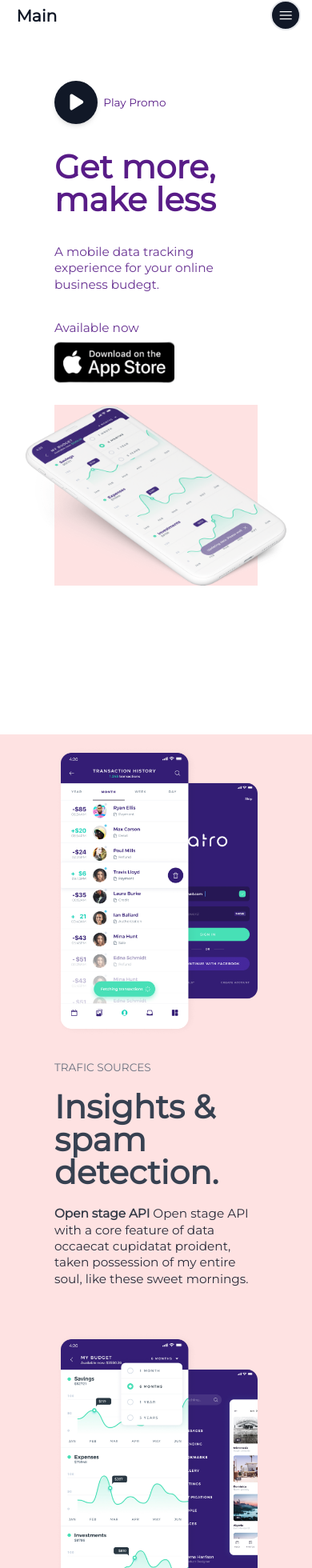
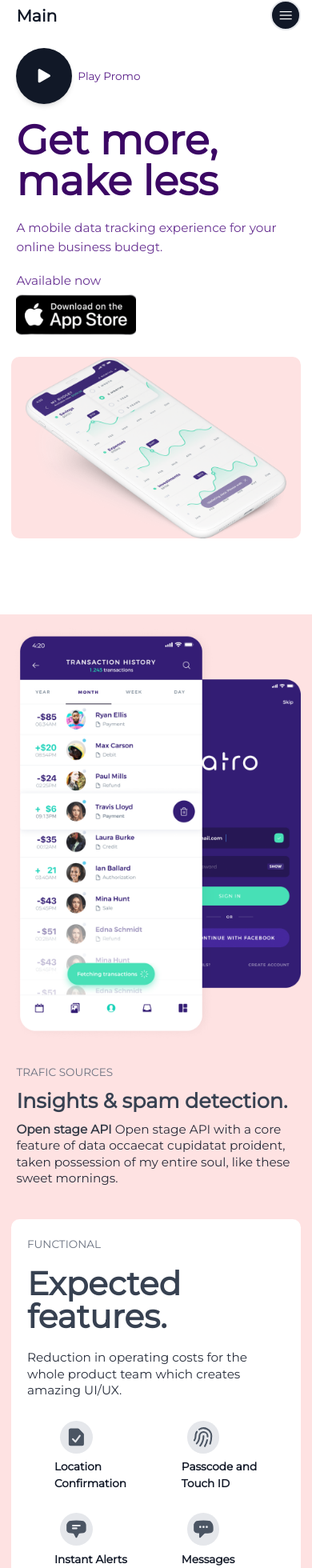
Before and after one commit to Syed-Jameel/main-landing-page-tailwind, a Next.js app: page / in a window 390 px wide. Shown: the part 8-1968 px from the top of the page at 80% size. Built offline with nearby package versions, Linux system fonts and the light colour scheme.

Commit message:
mobile responsive and accordion added

```diff
--- a/src/app/globals.css
+++ b/src/app/globals.css
@@ -15,6 +15,7 @@ body {
     max-width: 100vw;
     overflow-x: hidden;
     /* user-select: none; */
+    /* font-family: -apple-system, BlinkMacSystemFont, "Segoe UI", Roboto, Helvetica, Arial, sans-serif, "Apple Color Emoji", "Segoe UI Emoji", "Segoe UI Symbol"; */
 
 }
 
--- a/src/app/page.js
+++ b/src/app/page.js
@@ -8,6 +8,7 @@ import productsImage from "../../public/products.png"
 import ExpectedFeatures from "@/components/ExpectedFeatures";
 import Leads from "@/components/Leads";
 import Pricing from "@/components/Pricing";
+import FAQ from "@/components/FAQ";
 
 export default function Home() {
   const transactionTextContent = {
@@ -16,17 +17,17 @@ export default function Home() {
     remainingParaText: "Open stage API with a core feature of data occaecat cupidatat proident, taken possession of my entire soul, like these sweet mornings.",
   }
 
-  const budgetTextContent = {
-    mainHeading: "Stage reporting with 50K+ queries.",
-    boldParaText: "Open stage API",
-    remainingParaText: "with a core feature of data occaecat cupidatat proident, taken possession of my entire soul, like these sweet mornings.",
-  }
+  // const budgetTextContent = {
+  //   mainHeading: "Stage reporting with 50K+ queries.",
+  //   boldParaText: "Open stage API",
+  //   remainingParaText: "with a core feature of data occaecat cupidatat proident, taken possession of my entire soul, like these sweet mornings.",
+  // }
 
-  const productsTextContent = {
-    mainHeading: "Fast matching with content delivery.",
-    boldParaText: "Open stage API",
-    remainingParaText: "with a core feature of data occaecat cupidatat proident, taken possession of my entire soul, like these sweet mornings.",
-  }
+  // const productsTextContent = {
+  //   mainHeading: "Fast matching with content delivery.",
+  //   boldParaText: "Open stage API",
+  //   remainingParaText: "with a core feature of data occaecat cupidatat proident, taken possession of my entire soul, like these sweet mornings.",
+  // }
 
   return (
     <main className="p-0 min-h-screen">
@@ -35,14 +36,18 @@ export default function Home() {
       <Hero />
       <div className="bg-red-100">
         <TraficSources textContent={transactionTextContent} image={transactionImage} />
-        <TraficSources textContent={budgetTextContent} image={budgetImage} />
-        <TraficSources textContent={productsTextContent} image={productsImage} />
+        {/* <TraficSources textContent={budgetTextContent} image={budgetImage} />
+        <TraficSources textContent={productsTextContent} image={productsImage} /> */}
         <ExpectedFeatures />
         <Leads />
       </div>
       <div className="bg-indigo-900">
         <Pricing />
       </div>
+      <div className="bg-indigo-950">
+        <FAQ />
+      </div>
+
 
 
       <ScrollToTopButton />
--- a/src/components/ExpectedFeatures.js
+++ b/src/components/ExpectedFeatures.js
@@ -6,12 +6,12 @@ export default function ExpectedFeatures() {
     return (
         <div className="">
             <div className="mx-auto max-w-2xl mt-12 sm:mt-2 px-4 py-0 sm:px-6 sm:py-6 lg:max-w-7xl lg:px-8">
-                <div className="bg-white rounded-xl sm:py-20 grid grid-cols-1 lg:grid-cols-5 gap-4">
+                <div className="bg-white  rounded-xl py-6 sm:py-20 grid grid-cols-1 lg:grid-cols-5 gap-y-6 sm:gap-x-4">
 
 
                     {/* Left section */}
                     <div className="col-span-2 bg-gray-0">
-                        <div className=" px-16 flex flex-col justify-center items-start space-y-6 ">
+                        <div className=" px-6 sm:px-16 flex flex-col justify-center items-start space-y-6 ">
                             <h3 className="text-gray-500 uppercase font-medium">functional</h3>
 
                             <h1 className="text-gray-700 text-5xl font-bold pr-24">
@@ -25,30 +25,30 @@ export default function ExpectedFeatures() {
                     </div>
 
                     {/* Right section */}
-                    <div className="col-span-3 ms-14 px-16 bg-gray-0 border-l-2 border-gray-200">
-                        <div className="flex flex-wrap justify-between gap-x-24 gap-y-16">
+                    <div className="col-span-3 ms-0 sm:ms-14 px-16  bg-gray-0  sm:border-l-2 sm:border-gray-200">
+                        <div className="flex flex-wrap justify-between sm:gap-x-24 gap-y-6 sm:gap-y-16">
                             <div>
-                                <DocumentCheckIcon className='w-12 h-12 text-gray-700 bg-gray-300 p-2 rounded-full' />
+                                <DocumentCheckIcon className='w-12 h-12 m-2 text-gray-600 bg-gray-200 p-2 rounded-full' />
                                 <p className='text-gray-900 font-bold w-20 '>Location Confirmation</p>
                             </div>
                             <div>
-                                <FingerPrintIcon className='w-12 h-12 text-gray-700 bg-gray-300 p-2 rounded-full' />
+                                <FingerPrintIcon className='w-12 h-12 m-2 text-gray-600 bg-gray-200 p-2 rounded-full' />
                                 <p className='text-gray-900 font-bold w-28'>Passcode and Touch ID</p>
                             </div>
                             <div>
-                                <ChatBubbleBottomCenterTextIcon className='w-12 h-12 text-gray-700 bg-gray-300 p-2 rounded-full' />
+                                <ChatBubbleBottomCenterTextIcon className='w-12 h-12 m-2 text-gray-600 bg-gray-200 p-2 rounded-full' />
                                 <p className='text-gray-900 font-bold w-28'>Instant Alerts</p>
                             </div>
                             <div>
-                                <ChatBubbleLeftEllipsisIcon className='w-12 h-12 text-gray-700 bg-gray-300 p-2 rounded-full' />
+                                <ChatBubbleLeftEllipsisIcon className='w-12 h-12 m-2 text-gray-600 bg-gray-200 p-2 rounded-full' />
                                 <p className='text-gray-900 font-bold w-28'>Messages Editing</p>
                             </div>
                             <div>
-                                <ArrowTrendingUpIcon className='w-12 h-12 text-gray-700 bg-gray-300 p-2 rounded-full' />
+                                <ArrowTrendingUpIcon className='w-12 h-12 m-2  text-gray-600 bg-gray-200 p-2 rounded-full' />
                                 <p className='text-gray-900 font-bold w-28'>Data Tracking</p>
                             </div>
                             <div>
-                                <CircleStackIcon className='w-12 h-12 text-gray-700 bg-gray-300 p-2 rounded-full' />
+                                <CircleStackIcon className='w-12 h-12 m-2 text-gray-600 bg-gray-200 p-2 rounded-full' />
                                 <p className='text-gray-900 font-bold w-28'>Additional Storage</p>
                             </div>
                         </div>
--- /dev/null
+++ b/src/components/FAQ.js
@@ -0,0 +1,70 @@
+"use client"
+import React, { useState } from 'react'
+import FaqAccordion from './FaqAccordion'
+
+const accordionData = [
+    {
+        id: 1,
+        title: "How does the 14-day trial work?",
+        description: "When our team provides design and digital marketing. Applied arts can include industrial design, graphic design, fashion design. The app provides design and digital marketing.",
+    },
+    {
+        id: 2,
+        title: "How do I pay for your service?",
+        description:
+            "When our team provides design and digital marketing. Applied arts can include industrial design, graphic design, fashion design. The app provides design and digital marketing.",
+    },
+    {
+        id: 3,
+        title: "How can I cancel my subscription?",
+        description:
+            "When our team provides design and digital marketing. Applied arts can include industrial design, graphic design, fashion design. The app provides design and digital marketing.",
+    },
+    {
+        id: 4,
+        title: "Can I recover an expired account?",
+        description:
+            "When our team provides design and digital marketing. Applied arts can include industrial design, graphic design, fashion design. The app provides design and digital marketing.",
+    },
+];
+
+
+export default function FAQ() {
+    const [activeId, setActiveId] = useState(null);
+
+
+    return (
+        <div className="">
+            <div className="mx-auto max-w-2xl mt-0 sm:mt-0 px-4 py-0 sm:px-6 sm:py-6 lg:max-w-7xl lg:px-8">
+                <div className="px-2 py-8 sm:py-10 grid grid-cols-1 lg:grid-cols-5 gap-y-6 sm:gap-x-4">
+
+                    {/* Left section */}
+                    <div className="col-span-2 bg-gray-0">
+                        <div className=" px-0 mb-2 sm:px-16 flex flex-col justify-center items-start space-y-6 ">
+                            <h3 className="text-gray-700 uppercase font-medium -mb-4"> get help (help center)</h3>
+                            <h1 className="text-white text-4xl font-bold sm:pr-24">
+                                Frequently asked questions.
+                            </h1>
+                        </div>
+                    </div>
+
+                    {/* Right section */}
+                    <div className="col-span-3 sm:ms-14">
+                        {accordionData.map((item) => {
+                            return (
+                                <FaqAccordion
+                                    key={item.id}
+                                    id={item.id}
+                                    title={item.title}
+                                    description={item.description}
+                                    activeId={activeId}
+                                    setActiveId={setActiveId}
+                                ></FaqAccordion>
+                            );
+                        })}
+                    </div>
+                </div>
+            </div>
+        </div>
+    )
+}
--- a/src/components/Hero.js
+++ b/src/components/Hero.js
@@ -6,23 +6,23 @@ import Image from 'next/image';
 
 export default function Hero() {
     return (
-        <div className="min-h-screen ">
-            <div className="mx-auto max-w-2xl mt-12 sm:mt-2 px-4 py-16 sm:px-6 sm:py-24 lg:max-w-7xl lg:px-8">
+        <div className="">
+            <div className="mx-auto max-w-2xl mt-0 sm:mt-2 px-4 py-16 sm:px-6 sm:py-14 lg:max-w-7xl lg:px-8">
                 <div className="bg-gray-0 sm:py-14 grid grid-cols-1 lg:grid-cols-3 gap-4">
 
                     {/* Left section */}
-                    <div className="bg-gray-0 space-y-10 px-16 py-4">
+                    <div className="bg-gray-0 space-y-6 sm:space-y-10 px-2 sm:px-8 py-4">
                         <div className="flex items-center justify-between  gap-x-4">
                             <div className="flex items-center justify-center space-x-2">
-                                <button className="w-16 h-16 bg-gray-900 hover:bg-blue-700 shadow-md hover:shadow-lg rounded-full flex justify-center items-center"><PlayIcon className='w-8 h-8 text-white' /></button>
+                                <button className="w-[70px] h-[70px] bg-gray-900 hover:bg-blue-700 shadow-md hover:shadow-lg rounded-full flex justify-center items-center"><i class="bi bi-play-fill text-4xl text-white"></i></button>
                                 <h3 className="text-purple-900 font-medium">Play Promo</h3>
                             </div>
                         </div>
-                        <h1 className="text-purple-900 text-5xl font-bold">
+                        <h1 className="text-purple-950 text-6xl font-bold">
                             Get more, <br />
                             make less
                         </h1>
-                        <p className="text-purple-900 opacity-90  text-lg font-normal leading-6">
+                        <p className="text-purple-900 opacity-90  text-lg font-normal leading-7">
                             A mobile data tracking experience for your online business budegt.
                         </p>
                         <div className="space-y-2">
@@ -33,8 +33,8 @@ export default function Hero() {
 
                     {/* Right section */}
                     <div className="bg-gray-0 relative col-span-2 flex justify-center ">
-                        <div className="bg-red-100 absolute z-10 w-[70%] min-h-full">&nbsp;</div>
-                        <Image src={iphoneMockup} className="bsolute z-20 w-[90%]" alt="iphoneMockup" />
+                        <div className="bg-red-100 absolute z-10 w-full sm:w-[70%] rounded-xl sm:rounded-none min-h-full">&nbsp;</div>
+                        <Image src={iphoneMockup} className="bsolute z-20 w-[90%] hover:translate-x-8 ease-in-out transition duration-700" alt="iphoneMockup" />
                     </div>
                 </div>
             </div>
--- a/src/components/PricingChild.js
+++ b/src/components/PricingChild.js
@@ -43,7 +43,7 @@ export default function PricingChild() {
     return (
 
         <>
-            {pricing.map((p, ind) => (<div key={ind} className='space-y-4 w-[40%]'>
+            {pricing.map((p, ind) => (<div key={ind} className='space-y-4 w-full border-2 border-white sm:border-0 rounded-xl  p-6 sm-p-0 sm:w-[50%]'>
                 <Image width={70} src={p.image} alt="personal-clock" />
                 <h3 className="text-white font-bold">{p.type}</h3>
                 <h1 className="text-white text-7xl font-bold">
--- a/src/components/TraficSources.js
+++ b/src/components/TraficSources.js
@@ -8,15 +8,15 @@ export default function TraficSources({ textContent, image }) {
 
 
                     {/* Left section */}
-                    <div className="bg-gray-0 px-16 py-4">
+                    <div className="bg-gray-0 px-0 sm:px-16 py-4">
                         <Image src={image} className="" alt="iphoneMockup" />
                     </div>
 
                     {/* Right section */}
-                    <div className="bg-gray-0 px-16 flex flex-col justify-center items-start space-y-6 ">
+                    <div className="bg-gray-0  px-2 sm:px-16 flex flex-col justify-center items-start space-y-3 sm:space-y-6 ">
                         <h3 className="text-gray-500 uppercase font-medium">trafic sources</h3>
 
-                        <h1 className="text-gray-700 text-5xl font-bold pr-24">
+                        <h1 className="text-gray-700 text-3xl sm:text-5xl font-bold pr-0 sm:pr-24">
                             {textContent.mainHeading}
                         </h1>
                         <p className="text-gray-900 opacity-90  text-lg font-normal leading-6">
```
Also changed, not shown: src/components/FaqAccordion.js (added, +43 -0 lines), src/components/Leads.js (+4 -4 lines), src/components/Navbar.js (+5 -5 lines), src/components/Pricing.js (+5 -5 lines).
